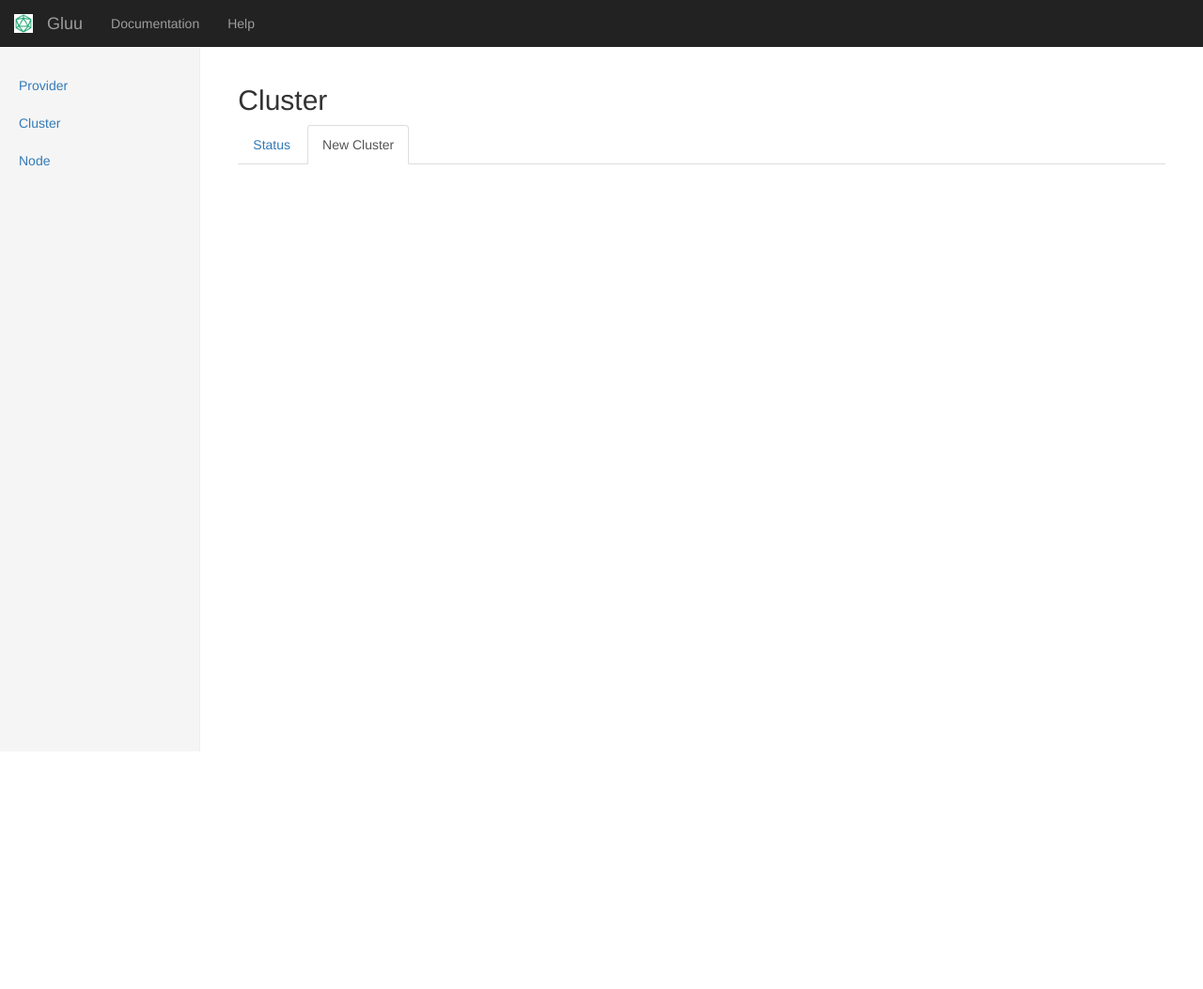
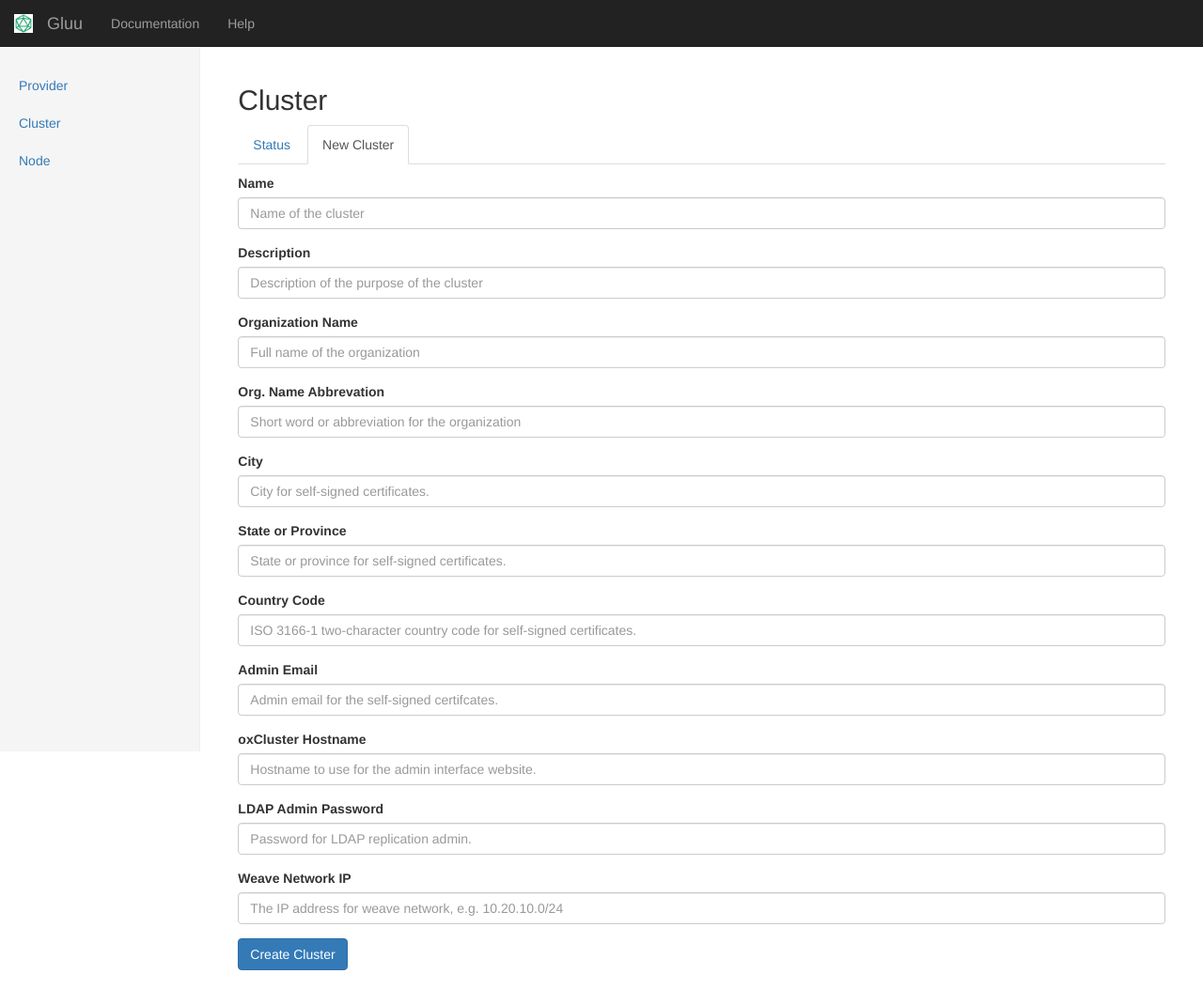
Before and after one commit to waffle-iron/gluu-webui, a Flask app: page /cluster in a window 1280 px wide, after a click on "New Cluster". Shown: the whole page at 94% size. Before the commit the page ends 800 px from the top, so only its background shows below. Run offline with Flask 2, Linux system fonts and the light colour scheme; data that the repository does not hold is empty; some libraries are stand-ins or nearby versions.

Commit message:
create cluster form added

```diff
--- a/gluuwebui/templates/new_cluster.html
+++ b/gluuwebui/templates/new_cluster.html
@@ -1,3 +1,47 @@
 <form action="/cluster" method="post">
-
+    <div class="form-group">
+        <label for="name">Name</label>
+        <input class="form-control" type="text" name="name" placeholder="Name of the cluster">
+    </div>
+    <div class="form-group">
+        <label for="description">Description</label>
+        <input class="form-control" type="text" name="description" placeholder="Description of the purpose of the cluster">
+    </div>
+    <div class="form-group">
+        <label for="org_name">Organization Name</label>
+        <input class="form-control" type="text" name="org_name" placeholder="Full name of the organization">
+    </div>
+    <div class="form-group">
+        <label for="org_short_name">Org. Name Abbrevation</label>
+        <input class="form-control" type="text" name="org_short_name" placeholder="Short word or abbreviation for the organization">
+    </div>
+    <div class="form-group">
+        <label for="city">City</label>
+        <input class="form-control" type="text" name="city" placeholder="City for self-signed certificates.">
+    </div>
+    <div class="form-group">
+        <label for="state">State or Province</label>
+        <input class="form-control" type="text" name="state" placeholder="State or province for self-signed certificates.">
+    </div>
+    <div class="form-group">
+        <label for="country_code">Country Code</label>
+        <input class="form-control" type="text" name="country_code" placeholder="ISO 3166-1 two-character country code for self-signed certificates.">
+    </div>
+    <div class="form-group">
+        <label for="admin_email">Admin Email</label>
+        <input class="form-control" type="text" name="admin_email" placeholder="Admin email for the self-signed certifcates.">
+    </div>
+    <div class="form-group">
+        <label for="ox_cluster_hostname">oxCluster Hostname</label>
+        <input class="form-control" type="text" name="ox_cluster_hostname" placeholder="Hostname to use for the admin interface website.">
+    </div>
+    <div class="form-group">
+        <label for="admin_pw">LDAP Admin Password</label>
+        <input class="form-control" type="password" name="admin_pw" placeholder="Password for LDAP replication admin.">
+    </div>
+    <div class="form-group">
+        <label for="weave_ip_network">Weave Network IP</label>
+        <input class="form-control" type="text" name="weave_ip_network" placeholder="The IP address for weave network, e.g. 10.20.10.0/24">
+    </div>
+    <button class="btn btn-primary" type="submit">Create Cluster</button>
 </form>
```
